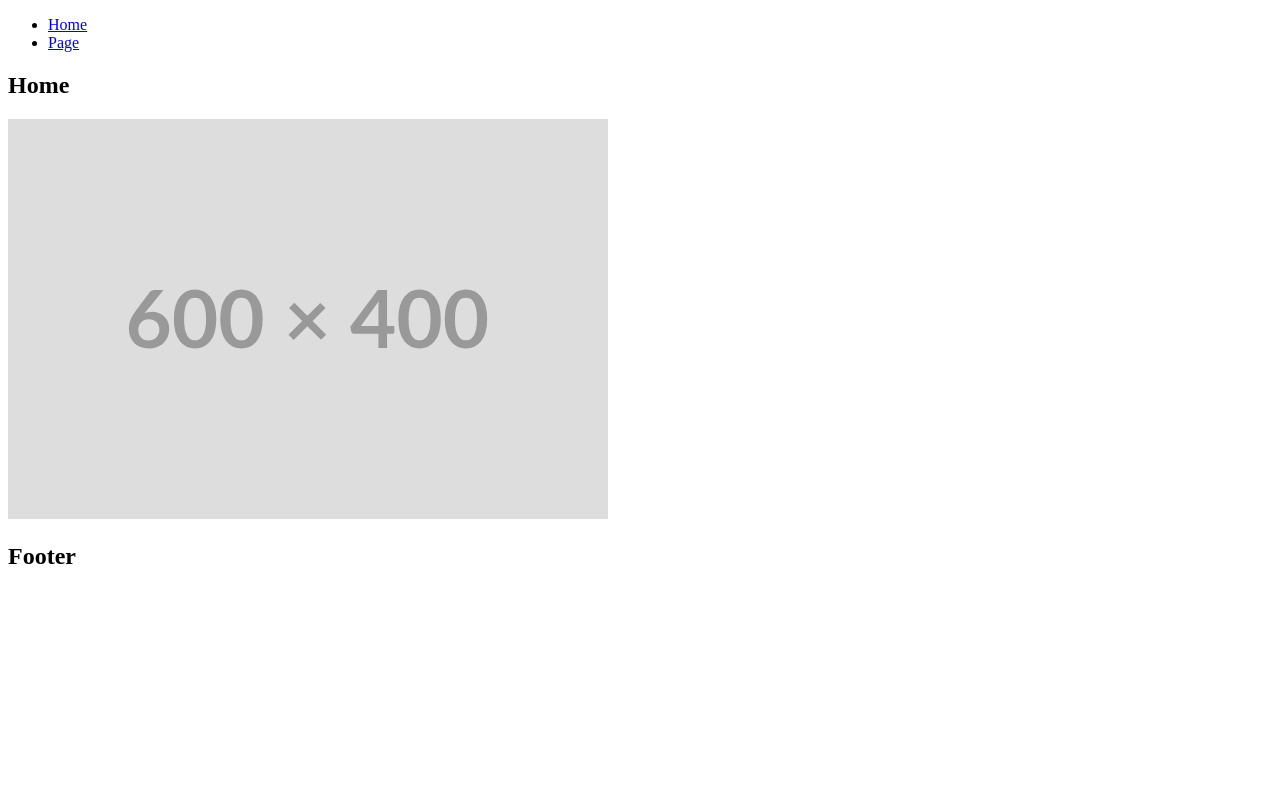
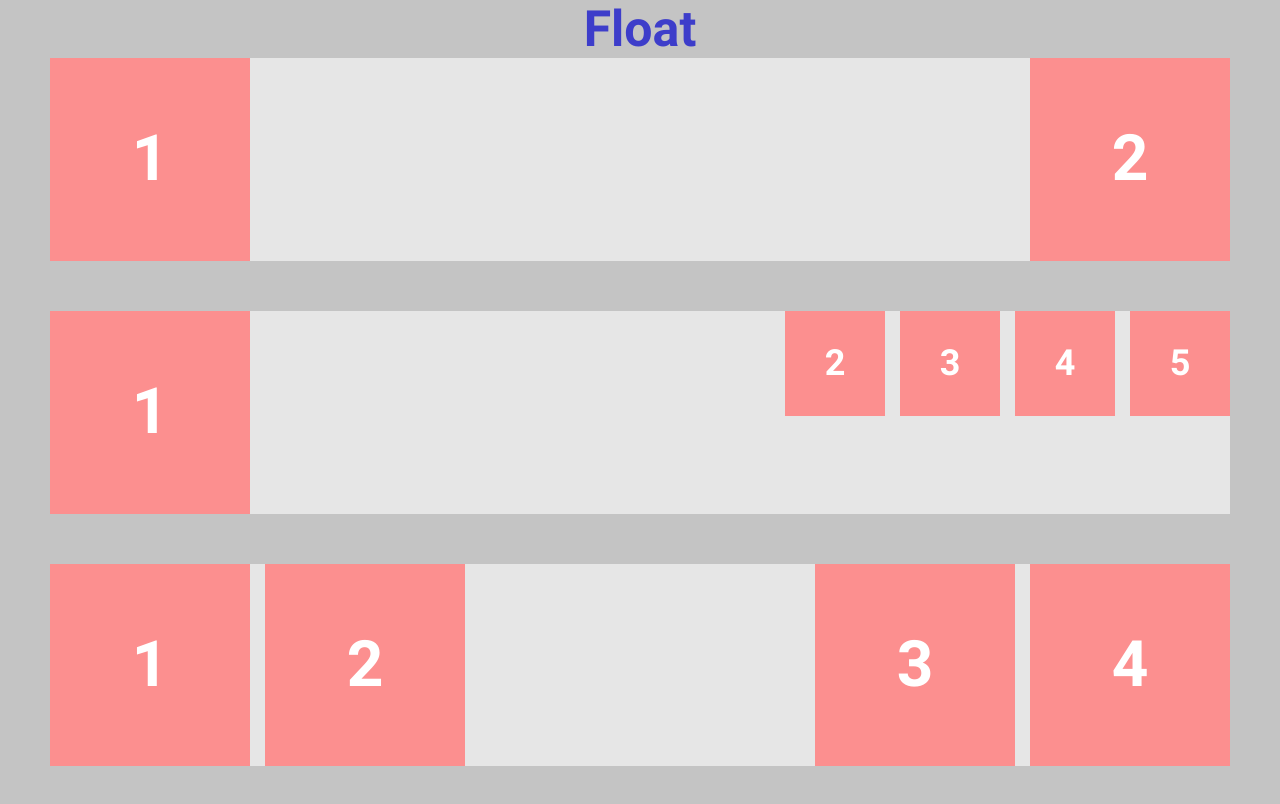
Before and after one commit to kirillpoltorak7/Fe-Basic-09.01.24, a plain HTML site: page index.html in a window 1280 px wide. Drawn offline with Linux system fonts and the light colour scheme.

Commit message:
done hw-5

```diff
--- /dev/null
+++ b/css/fonts.css
@@ -0,0 +1,15 @@
+@font-face {
+  font-display: swap;
+  font-family: "Roboto";
+  font-style: normal;
+  font-weight: 400;
+  src: url("../fonts/roboto-v30-cyrillic_latin-regular.woff2") format("woff2");
+}
+
+@font-face {
+  font-display: swap;
+  font-family: "Roboto";
+  font-style: normal;
+  font-weight: 700;
+  src: url("../fonts/roboto-v30-cyrillic_latin-700.woff2") format("woff2");
+}
--- a/css/styles.css
+++ b/css/styles.css
@@ -0,0 +1,68 @@
+* {
+  font-size: 0;
+  margin: 0;
+}
+body {
+  background-color: #c4c4c4;
+  font-weight: 700;
+  font-family: "Roboto";
+}
+
+.title {
+  font-size: 50px;
+  color: rgb(61, 61, 202);
+  text-align: center;
+}
+
+.block {
+  background-color: #e6e6e6;
+  margin: 0 50px 50px 50px;
+}
+
+.number {
+  font-size: 64px;
+  background-color: #fc8f8f;
+  line-height: 1.2;
+  width: 200px;
+  color: #ffffff;
+  text-align: center;
+  padding: 63px 0;
+  display: inline-block;
+}
+
+.block:nth-child(1) .number:nth-child(2) {
+  float: right;
+}
+
+.number-block {
+  float: right;
+}
+
+.mini-number {
+  padding: 31px 0;
+  background-color: #fc8f8f;
+  line-height: 1.2;
+  width: 100px;
+  color: #ffffff;
+  text-align: center;
+  font-size: 36px;
+  line-height: 1.2;
+  display: inline-block;
+  margin-right: 15px;
+}
+
+.mini-number:nth-child(4) {
+  margin-right: 0;
+}
+
+.block:nth-child(3) .number:nth-child(3) {
+  float: right;
+}
+
+.block:nth-child(3) .number:nth-child(4) {
+  float: right;
+}
+
+.block:nth-child(3) .number:nth-child(odd) {
+  margin-right: 15px;
+}
--- a/index.html
+++ b/index.html
@@ -4,42 +4,46 @@
 <head>
     <meta charset="UTF-8">
     <meta name="viewport" content="width=device-width, initial-scale=1.0">
+    <link rel="stylesheet" href="./css/fonts.css">
     <link rel="stylesheet" href="./css/styles.css">
-    <title>Template Page</title>
+    <title>Homework_5</title>
 </head>
 
 <body>
     <header class="header">
         <div class="container">
-            <nav class="nav">
-                <ul class="menu">
-                    <li class="menu__item">
-                        <a href="/" class="menu__item-link">Home</a>
-                    </li>
-                    <li class="menu__item">
-                        <a href="./pages/page.html" class="menu__item-link">Page</a>
-                    </li>
-                </ul>
-            </nav>
+            <h1 class="title">Float</h1>
         </div>
     </header>
     <main>
         <section>
-            <div class="container">
-                <!-- Content -->
-                <h1 class="title">Home</h1>
-                <div>
-                    <img src="./images/Placehold.svg" alt="Placehold">
+            <div class="container"> <!-- Обмежувальний контейнер -->
+                <div class="box"> <!-- Батько -->
+                    <div class="block">
+                        <p class="number">1</p>
+                        <p class="number">2</p>
+                    </div>
+                    <div class="block">
+                        <p class="number">1</p>
+                        <div class="number-block">
+                            <p class="mini-number">2</p>
+                            <p class="mini-number">3</p>
+                            <p class="mini-number">4</p>
+                            <p class="mini-number">5</p>
+                        </div>
+                    </div>
+                    <div class="block">
+                        <p class="number">1</p>
+                        <p class="number">2</p>
+                        <div class="number-block">
+                            <p class="number">3</p>
+                            <p class="number">4</p>
+                        </div>
+                    </div>
                 </div>
             </div>
         </section>
     </main>
-    <footer class="footer">
-        <div class="container">
-            <h2>Footer</h2>
-        </div>
-    </footer>
-    <script src="./js/main.js"></script>
 </body>
 
 </html>
```
Also changed, not shown: fonts/montserrat/montserrat-v26-cyrillic-ext_latin-100.woff2 (deleted), fonts/montserrat/montserrat-v26-cyrillic-ext_latin-200.woff2 (deleted), fonts/montserrat/montserrat-v26-cyrillic-ext_latin-300.woff2 (deleted), fonts/montserrat/montserrat-v26-cyrillic-ext_latin-500.woff2 (deleted), fonts/montserrat/montserrat-v26-cyrillic-ext_latin-600.woff2 (deleted), fonts/montserrat/montserrat-v26-cyrillic-ext_latin-700.woff2 (deleted), fonts/montserrat/montserrat-v26-cyrillic-ext_latin-800.woff2 (deleted), fonts/montserrat/montserrat-v26-cyrillic-ext_latin-900.woff2 (deleted), fonts/montserrat/montserrat-v26-cyrillic-ext_latin-regular.woff2 (deleted), fonts/roboto-v30-cyrillic_latin-700.woff2 (added), fonts/roboto-v30-cyrillic_latin-regular.woff2 (added), js/main.js (deleted).
